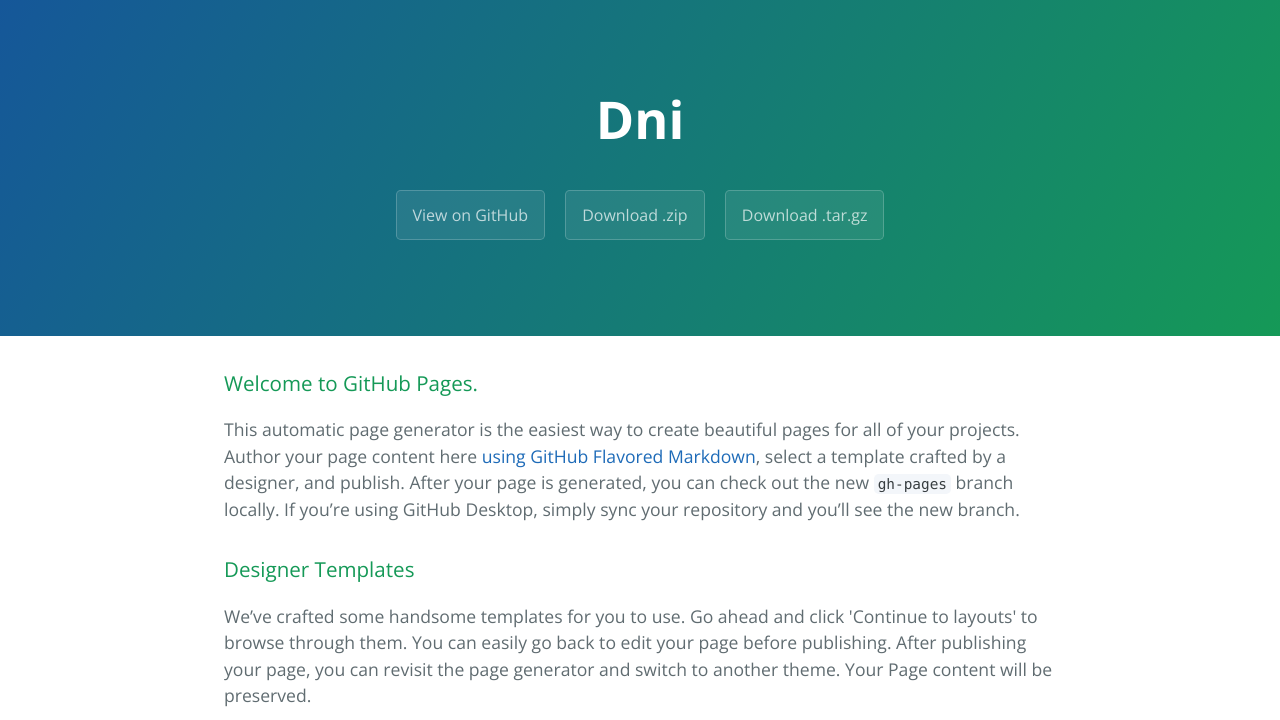
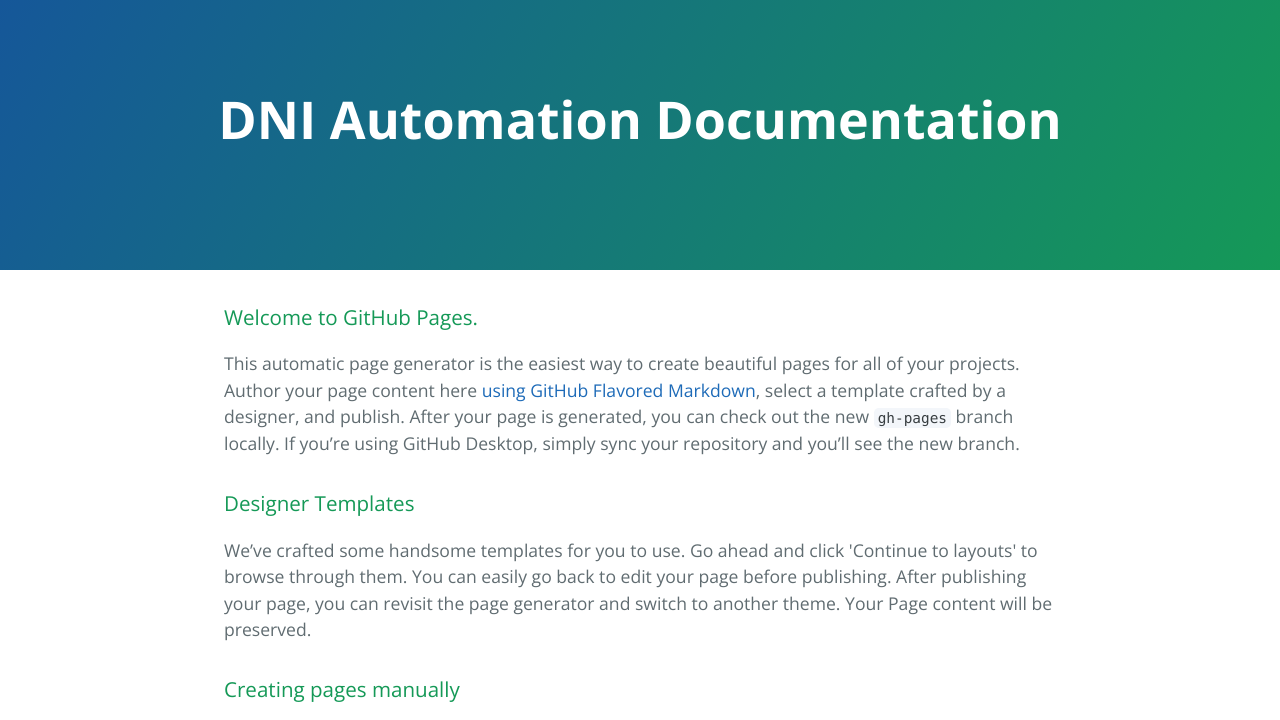
Before and after one commit to SaurabhAloha/DNI, a plain HTML site: page index.html in a window 1280 px wide. Shown: the top 720 px of the page. Drawn offline with nearby package versions, Linux system fonts and the light colour scheme.

Commit message:
UI Changes

```diff
--- a/index.html
+++ b/index.html
@@ -2,7 +2,7 @@
 <html lang="en-us">
   <head>
     <meta charset="UTF-8">
-    <title>Dni by SaurabhAloha</title>
+    <title>DNI Automation Documentation</title>
     <meta name="viewport" content="width=device-width, initial-scale=1">
     <link rel="stylesheet" type="text/css" href="stylesheets/normalize.css" media="screen">
     <link href='https://fonts.googleapis.com/css?family=Open+Sans:400,700' rel='stylesheet' type='text/css'>
@@ -11,11 +11,8 @@
   </head>
   <body>
     <section class="page-header">
-      <h1 class="project-name">Dni</h1>
+      <h1 class="project-name">DNI Automation Documentation</h1>
       <h2 class="project-tagline"></h2>
-      <a href="https://github.com/SaurabhAloha/DNI" class="btn">View on GitHub</a>
-      <a href="https://github.com/SaurabhAloha/DNI/zipball/master" class="btn">Download .zip</a>
-      <a href="https://github.com/SaurabhAloha/DNI/tarball/master" class="btn">Download .tar.gz</a>
     </section>
 
     <section class="main-content">
```
